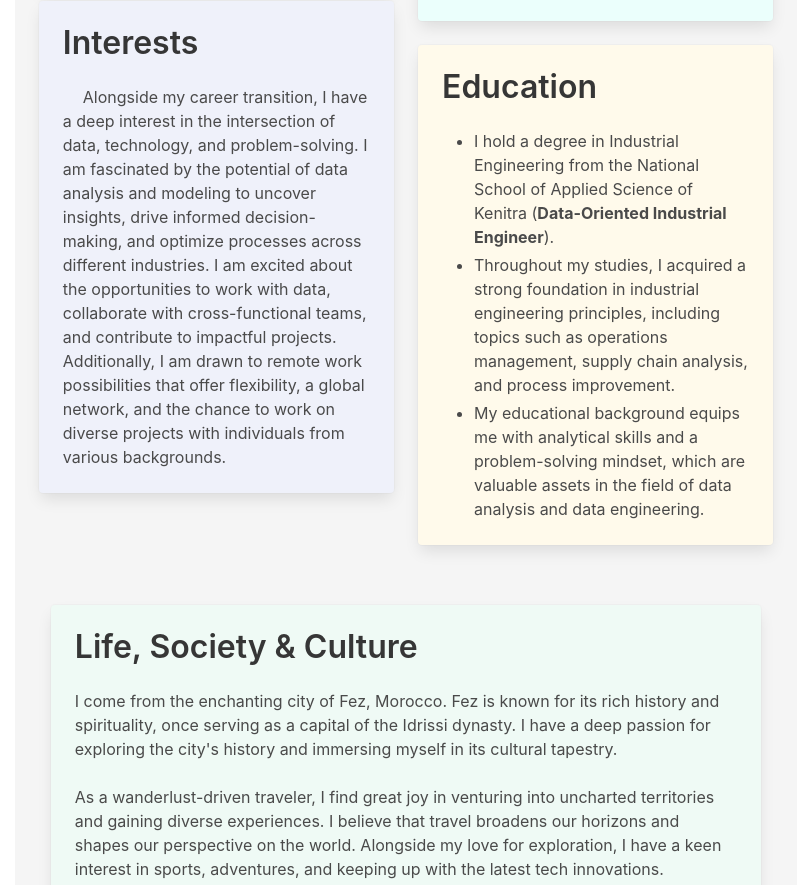
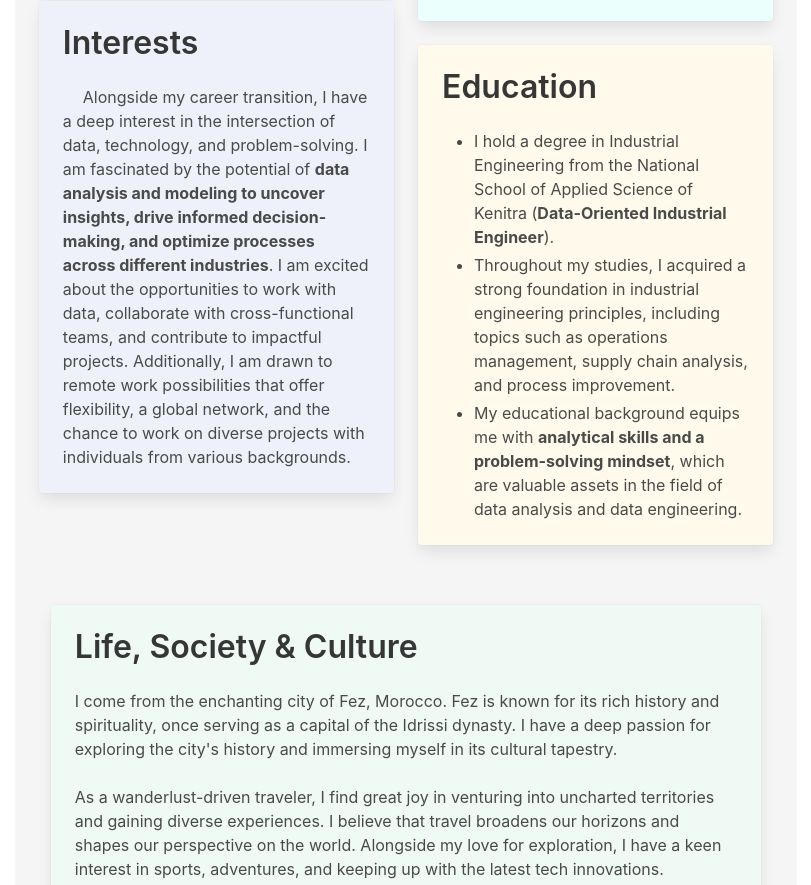
Before and after one commit to HamzaCh9/Chabana_AboutMe, a plain HTML site: page index.html in a window 1280 px wide. Shown: the part 904-1789 px from the top of the page, without its empty margins (234-1045 px from the left). Drawn offline with nearby package versions, Linux system fonts and the light colour scheme.

Commit message:
Update index.html

```diff
--- a/index.html
+++ b/index.html
@@ -96,7 +96,7 @@
                     <div class="card m-3 has-background-link-light">
                         <div class="card-content">
                             <h1 class="title">Interests</h1>
-                            <p style="text-indent: 20px;">Alongside my career transition, I have a deep interest in the intersection of data, technology, and problem-solving. I am fascinated by the potential of data analysis and modeling to uncover insights, drive informed decision-making, and optimize processes across different industries. I am excited about the opportunities to work with data, collaborate with cross-functional teams, and contribute to impactful projects. Additionally, I am drawn to remote work possibilities that offer flexibility, a global network, and the chance to work on diverse projects with individuals from various backgrounds.</p>
+                            <p style="text-indent: 20px;">Alongside my career transition, I have a deep interest in the intersection of data, technology, and problem-solving. I am fascinated by the potential of <b>data analysis and modeling to uncover insights, drive informed decision-making, and optimize processes across different industries</b></b>. I am excited about the opportunities to work with data, collaborate with cross-functional teams, and contribute to impactful projects. Additionally, I am drawn to remote work possibilities that offer flexibility, a global network, and the chance to work on diverse projects with individuals from various backgrounds.</p>
                         </div>
                     </div>
                 </div>
@@ -122,7 +122,7 @@
   <ul>
     <li>I hold a degree in Industrial Engineering from the National School of Applied Science of Kenitra (<b>Data-Oriented Industrial Engineer</b>).</li>
     <li>Throughout my studies, I acquired a strong foundation in industrial engineering principles, including topics such as operations management, supply chain analysis, and process improvement.</li>
-    <li>My educational background equips me with analytical skills and a problem-solving mindset, which are valuable assets in the field of data analysis and data engineering.</li>
+    <li>My educational background equips me with <b>analytical skills and a problem-solving mindset</b>, which are valuable assets in the field of data analysis and data engineering.</li>
   </ul>
 </div>
 
```
